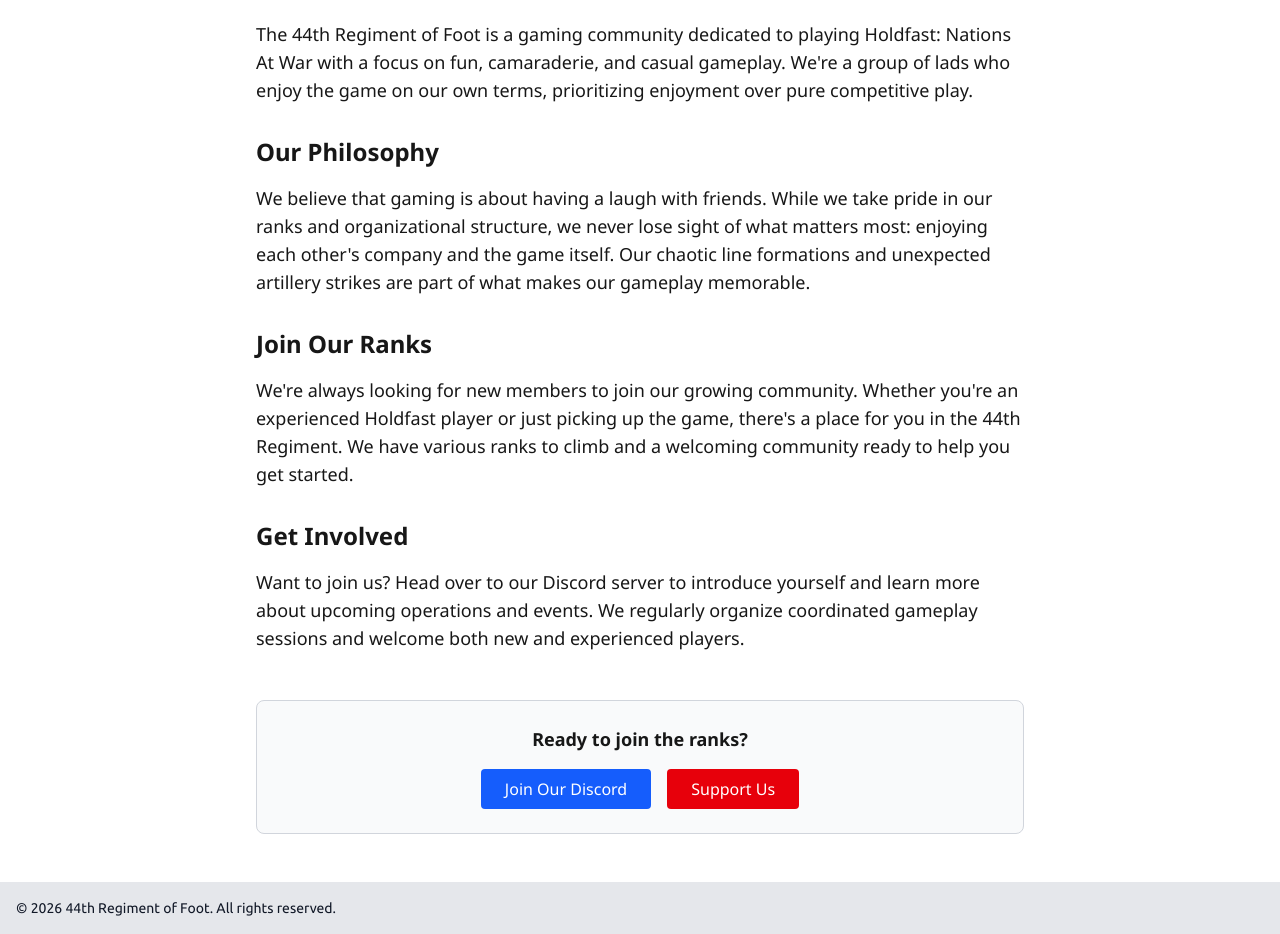
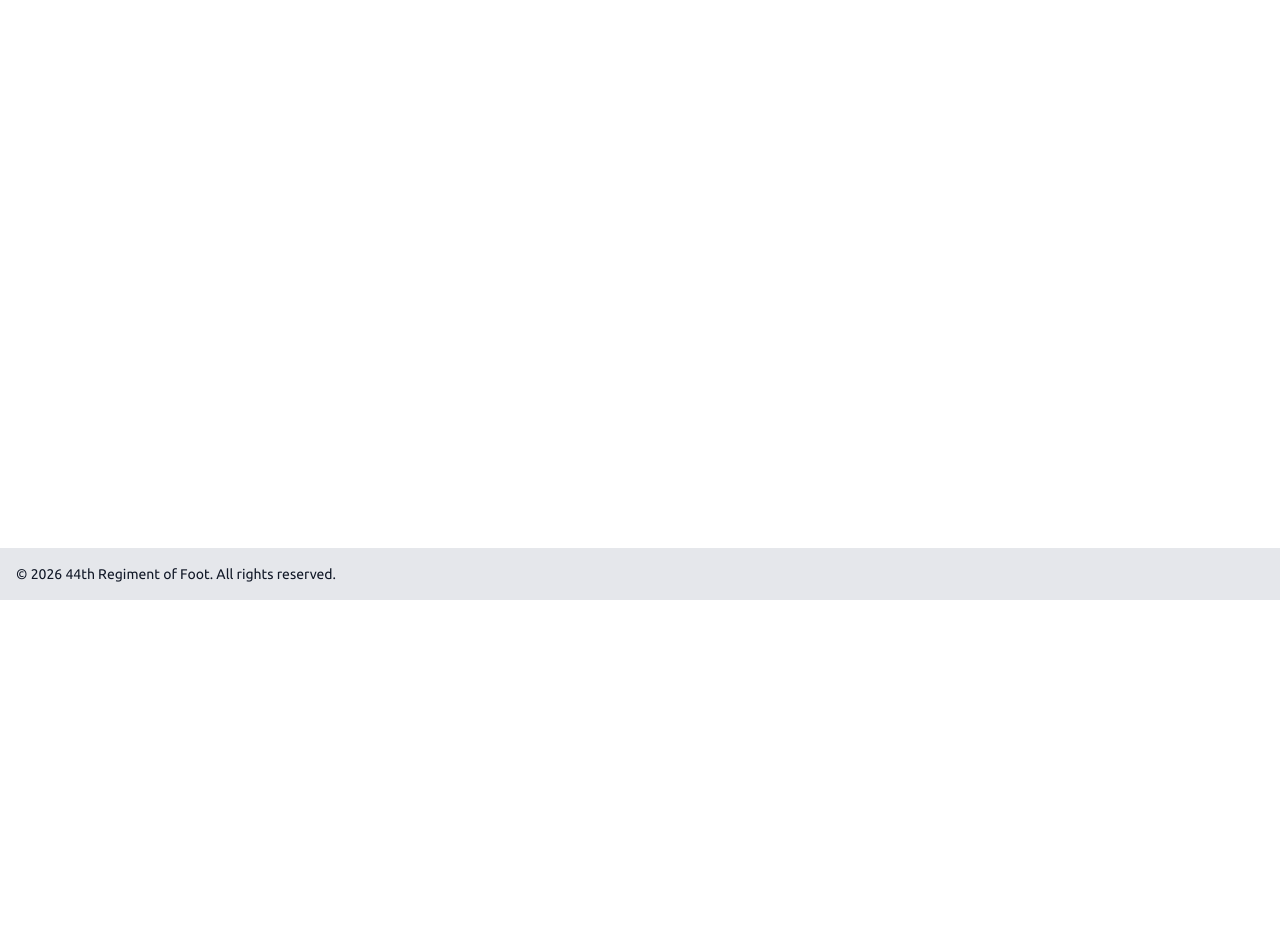
Before and after one commit to ArnoldHenderson/44th-rof-site, a Next.js app: page /about in a window 1280 px wide. Shown: the part 200-1134 px from the top of the page. After the commit the page ends 800 px from the top, so only its background shows below. Built offline with nearby package versions, Linux system fonts and the light colour scheme.

Commit message:
Updated about/page.tsx to test vercel auto deploy

```diff
--- a/src/app/about/page.tsx
+++ b/src/app/about/page.tsx
@@ -7,77 +7,7 @@
       <Header />
 
       <main className="site-main grow p-4 font-noto">
-        <div className="container mx-auto max-w-3xl">
-          <h1 className="mb-8 text-4xl font-bold">
-            About the 44th Regiment of Foot
-          </h1>
-
-          <section className="mb-8">
-            <h2 className="mb-4 text-2xl font-bold">Who We Are</h2>
-            <p className="mb-4 text-lg">
-              The 44th Regiment of Foot is a gaming community dedicated to
-              playing Holdfast: Nations At War with a focus on fun, camaraderie,
-              and casual gameplay. We're a group of lads who enjoy the game on
-              our own terms, prioritizing enjoyment over pure competitive play.
-            </p>
-          </section>
-
-          <section className="mb-8">
-            <h2 className="mb-4 text-2xl font-bold">Our Philosophy</h2>
-            <p className="mb-4 text-lg">
-              We believe that gaming is about having a laugh with friends. While
-              we take pride in our ranks and organizational structure, we never
-              lose sight of what matters most: enjoying each other's company and
-              the game itself. Our chaotic line formations and unexpected
-              artillery strikes are part of what makes our gameplay memorable.
-            </p>
-          </section>
-
-          <section className="mb-8">
-            <h2 className="mb-4 text-2xl font-bold">Join Our Ranks</h2>
-            <p className="mb-4 text-lg">
-              We're always looking for new members to join our growing
-              community. Whether you're an experienced Holdfast player or just
-              picking up the game, there's a place for you in the 44th Regiment.
-              We have various ranks to climb and a welcoming community ready to
-              help you get started.
-            </p>
-          </section>
-
-          <section className="mb-8">
-            <h2 className="mb-4 text-2xl font-bold">Get Involved</h2>
-            <p className="mb-4 text-lg">
-              Want to join us? Head over to our Discord server to introduce
-              yourself and learn more about upcoming operations and events. We
-              regularly organize coordinated gameplay sessions and welcome both
-              new and experienced players.
-            </p>
-          </section>
-
-          <div className="mt-12 rounded-lg border border-gray-300 bg-gray-50 p-6 dark:border-gray-600 dark:bg-gray-900">
-            <p className="mb-4 text-center text-lg font-semibold">
-              Ready to join the ranks?
-            </p>
-            <div className="flex justify-center gap-4">
-              <a
-                href="https://discord.gg/44th"
-                target="_blank"
-                rel="noopener noreferrer"
-                className="rounded bg-blue-600 px-6 py-2 text-white hover:bg-blue-700 transition-colors"
-              >
-                Join Our Discord
-              </a>
-              <a
-                href="https://ko-fi.com/44throf"
-                target="_blank"
-                rel="noopener noreferrer"
-                className="rounded bg-red-600 px-6 py-2 text-white hover:bg-red-700 transition-colors"
-              >
-                Support Us
-              </a>
-            </div>
-          </div>
-        </div>
+        <h1 className="mb-6 text-3xl font-bold font-noto">About the 44th!</h1>
       </main>
 
       <Footer />
```
